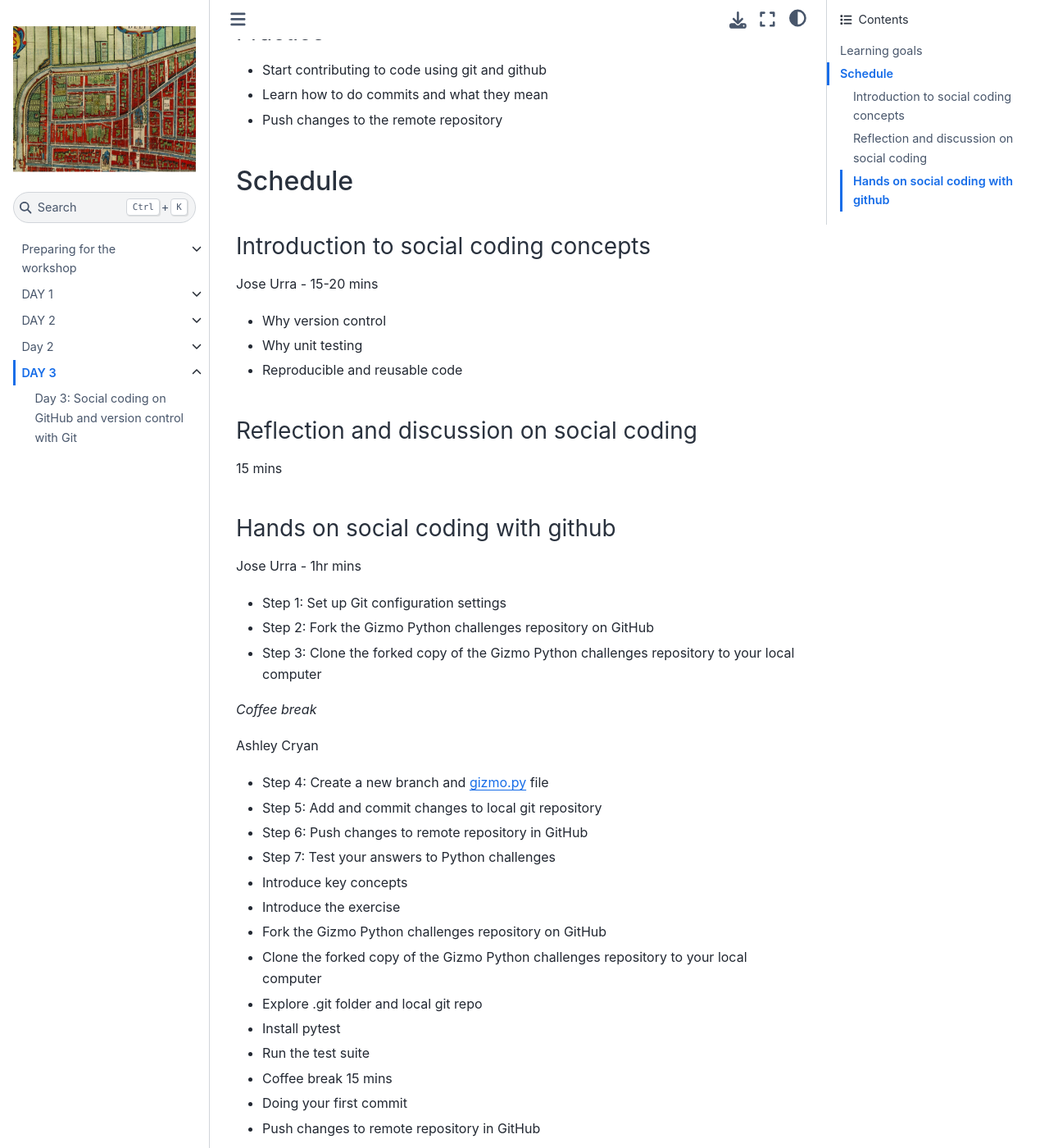
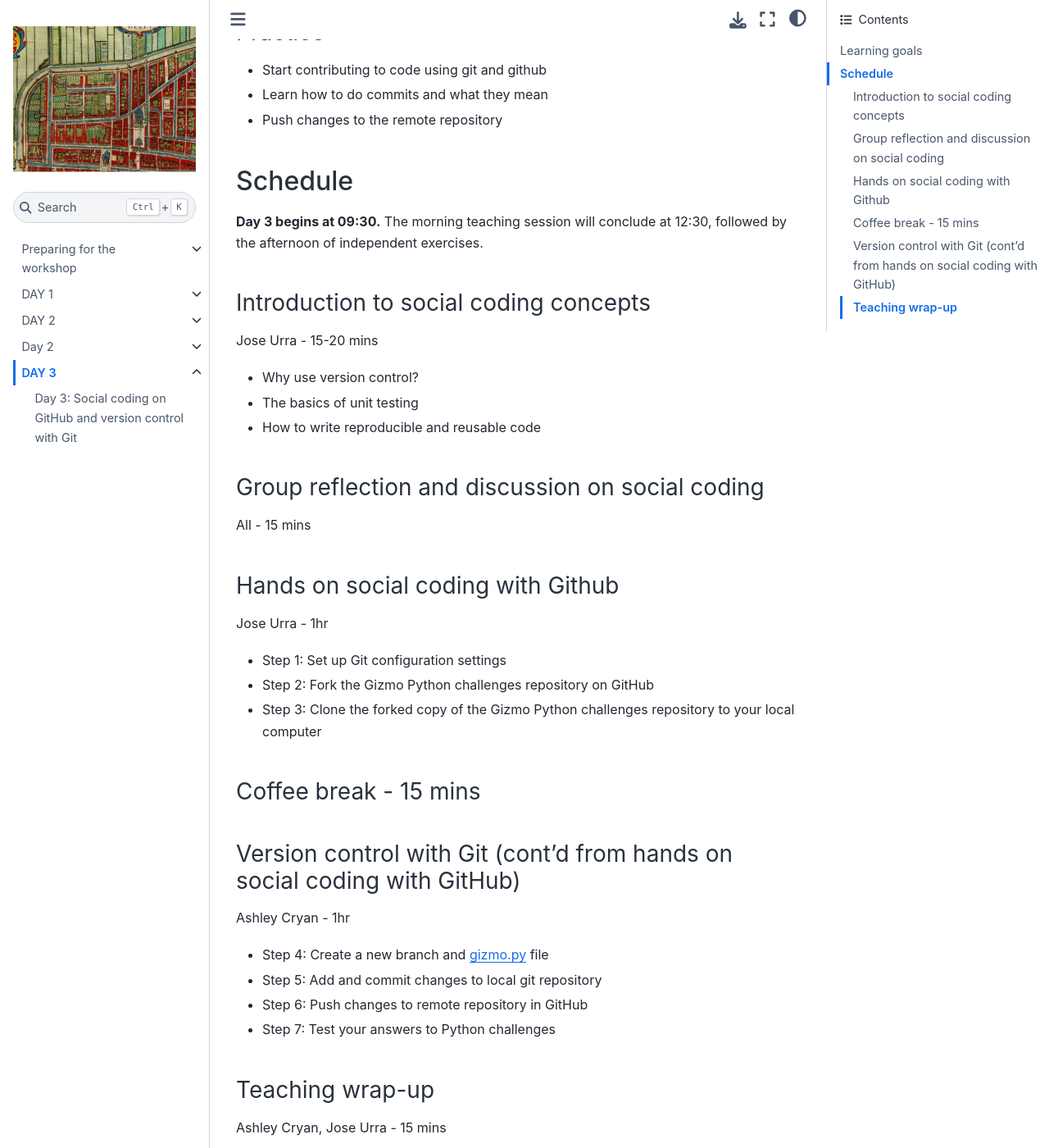
Before and after one commit to the-magnificents/04-02-2021-Carpentry-for-HGIS, a Jupyter Book: the page built from 03_Day_3_Git/00_README.md, in a window 1280 px wide and 1400 px high, scrolled down 400 px. Shown: the whole window at 82% size. Built offline with Jupyter Book 1.0.4 settings and Sphinx 7.4.7 and the Sphinx Book theme 1.1.4, drawn with Linux system fonts in a browser that asks for light colours; pages that are not in the unit, such as notebooks, are missing from menus; some of the changed text lies outside the part shown.

Commit message:
Updated and standardized daily README files

```diff
--- a/03_Day_3_Git/00_README.md
+++ b/03_Day_3_Git/00_README.md
@@ -4,36 +4,44 @@
 - Social coding and version control
 - Overview of git and git hosting platforms
 - The role of unit testing and test driven development
+
 ### Practice
 - Start contributing to code using git and github
 - Learn how to do commits and what they mean
 - Push changes to the remote repository
 
 ## Schedule
+**Day 3 begins at 09:30.** The morning teaching session will conclude at 12:30, followed by the afternoon of independent exercises.
+
 ### Introduction to social coding concepts
 Jose Urra - 15-20 mins
-- Why version control
-- Why unit testing
-- Reproducible and reusable code
+- Why use version control?
+- The basics of unit testing
+- How to write reproducible and reusable code
 
-### Reflection and discussion on social coding
-15 mins
+### Group reflection and discussion on social coding
+All - 15 mins
 
-### Hands on social coding with github
-Jose Urra - 1hr mins
+### Hands on social coding with Github
+Jose Urra - 1hr
 - Step 1: Set up Git configuration settings
 - Step 2: Fork the Gizmo Python challenges repository on GitHub
 - Step 3: Clone the forked copy of the Gizmo Python challenges repository to your local computer
 
-*Coffee break*
+### Coffee break - 15 mins
 
-Ashley Cryan
+### Version control with Git (cont'd from hands on social coding with GitHub)
+Ashley Cryan - 1hr
 - Step 4: Create a new branch and gizmo.py file
 - Step 5: Add and commit changes to local git repository
 - Step 6: Push changes to remote repository in GitHub
 - Step 7: Test your answers to Python challenges
 
-
+### Teaching wrap-up
+Ashley Cryan, Jose Urra - 15 mins
+- How to give feedback
+- Post-workshop survey
+- How to continue learning :)
 
 
 
```
Also changed, not shown: 01_Day_1_Unix_Shell/00_README.md (+17 -8 lines), 02_Day_2_QGIS/00_README.md (+14 -10 lines).
